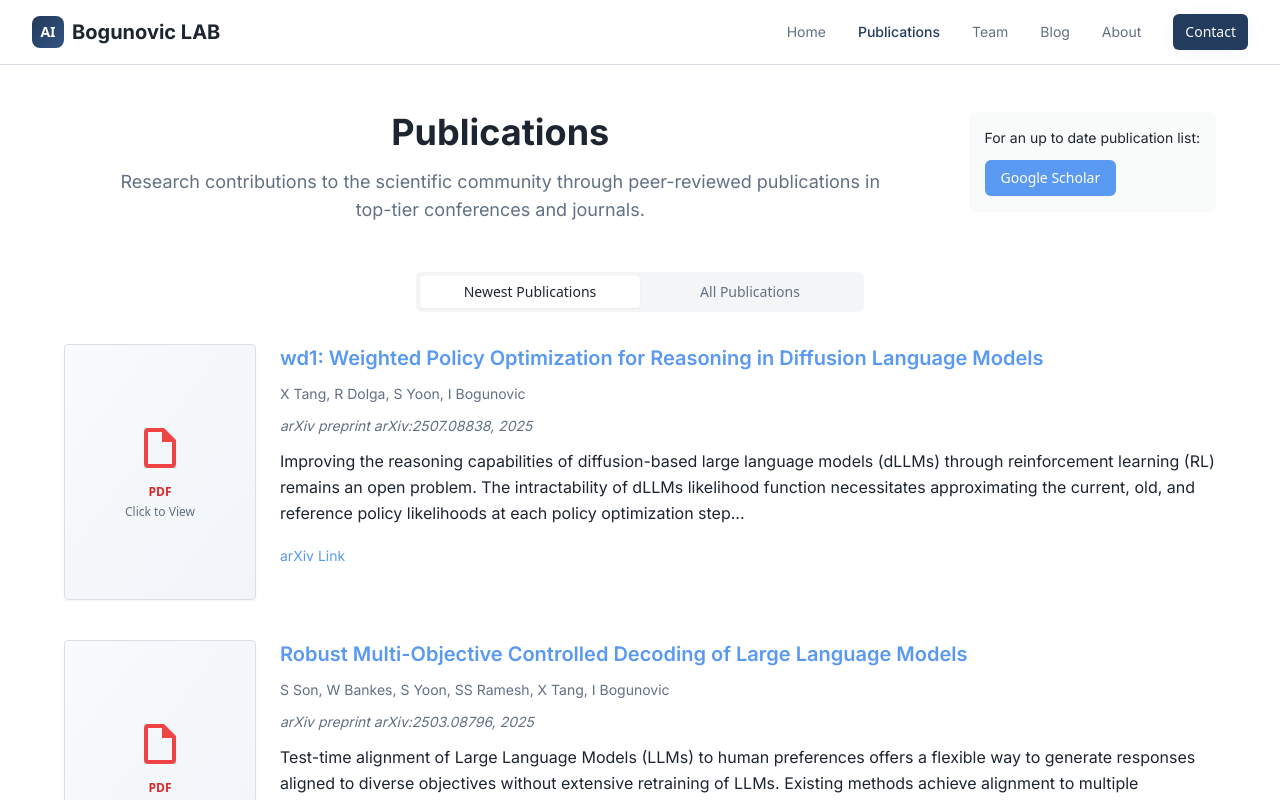
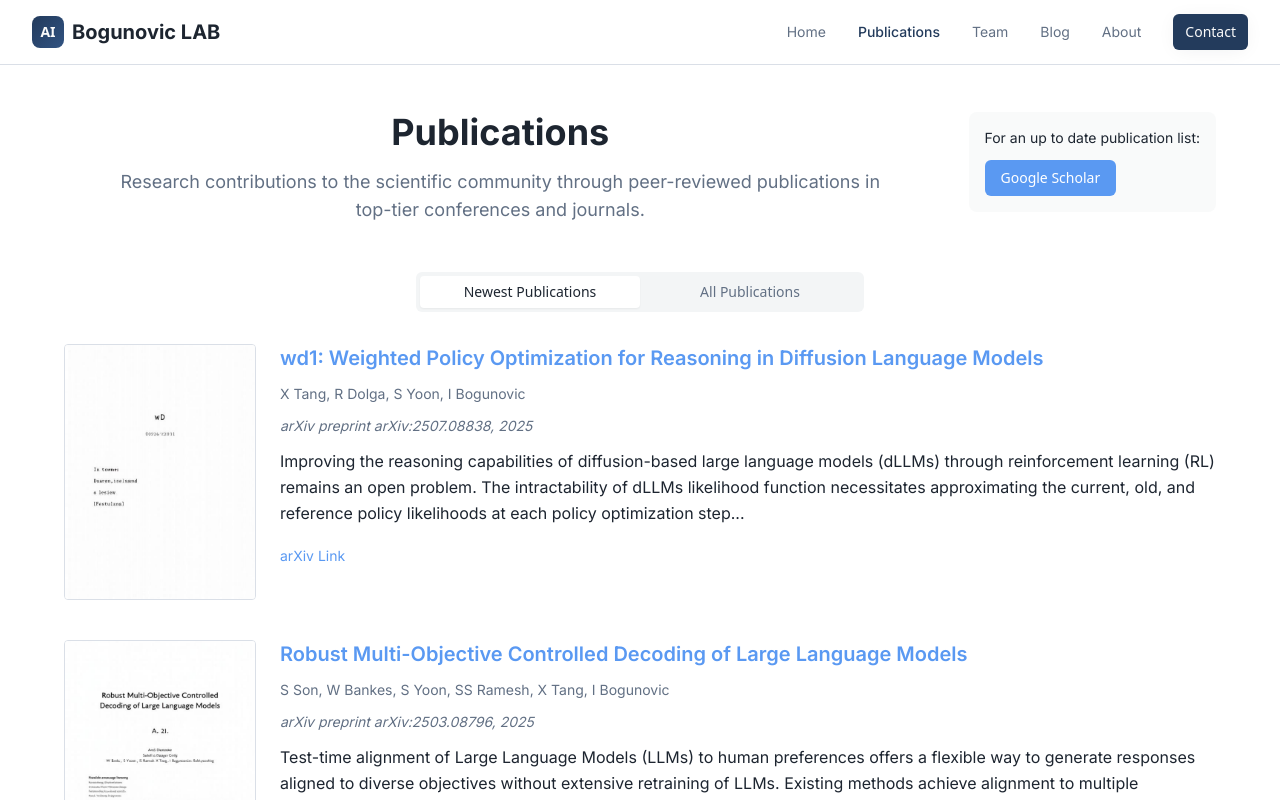
Before and after one commit to ilijabogunovic/rhine-ai, a React (Vite) app: page /publications in a window 1280 px wide. Shown: the top 800 px of the page. Built offline with nearby package versions, Linux system fonts and the light colour scheme.

Commit message:
Add local PDF saving and thumbnail generation
Save PDF files locally and generate thumbnails for the first page of each PDF. Add these local files to the publications page.

```diff
--- a/src/components/PDFThumbnail.tsx
+++ b/src/components/PDFThumbnail.tsx
@@ -1,5 +1,10 @@
 import React, { useState, useEffect } from 'react';
 import * as pdfjsLib from 'pdfjs-dist';
+import paperPreview1 from '@/assets/paper-preview-1.jpg';
+import paperPreview2 from '@/assets/paper-preview-2.jpg';
+import paperPreview3 from '@/assets/paper-preview-3.jpg';
+import paperPreview4 from '@/assets/paper-preview-4.jpg';
+import paperPreview5 from '@/assets/paper-preview-5.jpg';
 
 // Configure PDF.js worker
 pdfjsLib.GlobalWorkerOptions.workerSrc = `//cdnjs.cloudflare.com/ajax/libs/pdf.js/${pdfjsLib.version}/pdf.worker.min.js`;
@@ -8,9 +13,10 @@ interface PDFThumbnailProps {
   file: string;
   className?: string;
   alt?: string;
+  previewIndex?: number;
 }
 
-const PDFThumbnail: React.FC<PDFThumbnailProps> = ({ file, className, alt }) => {
+const PDFThumbnail: React.FC<PDFThumbnailProps> = ({ file, className, alt, previewIndex }) => {
   const [thumbnailUrl, setThumbnailUrl] = useState<string | null>(null);
   const [loading, setLoading] = useState(true);
   const [error, setError] = useState(false);
@@ -19,14 +25,36 @@ const PDFThumbnail: React.FC<PDFThumbnailProps> = ({ file, className, alt }) =>
     window.open(file, '_blank');
   };
 
+  // Use existing preview images as fallback
+  const getPreviewImage = () => {
+    const previews = [
+      paperPreview1,
+      paperPreview2,
+      paperPreview3,
+      paperPreview4,
+      paperPreview5
+    ];
+    return previews[previewIndex || 0] || paperPreview1;
+  };
+
   useEffect(() => {
     const generateThumbnail = async () => {
       try {
         setLoading(true);
         setError(false);
 
+        // Try to load the local PDF file first
+        let pdfUrl = file;
+
+        // If it's an arXiv URL, try to map it to our local file
+        const arxivMatch = file.match(/arxiv\.org\/pdf\/(\d+\.\d+)/);
+        if (arxivMatch) {
+          const arxivId = arxivMatch[1];
+          pdfUrl = `/src/assets/paper-pdfs/${arxivId}.pdf`;
+        }
+
         // Load the PDF document
-        const pdf = await pdfjsLib.getDocument(file).promise;
+        const pdf = await pdfjsLib.getDocument(pdfUrl).promise;
 
         // Get the first page
         const page = await pdf.getPage(1);
@@ -96,24 +124,18 @@ const PDFThumbnail: React.FC<PDFThumbnailProps> = ({ file, className, alt }) =>
   }
 
   if (error || !thumbnailUrl) {
+    // Use static preview image as fallback
     return (
       <div
-        className={`${className} bg-gradient-to-br from-slate-50 to-slate-100 dark:from-slate-800 dark:to-slate-900 border border-border rounded shadow-sm flex flex-col items-center justify-center p-4 cursor-pointer hover:shadow-md transition-shadow`}
+        className={`${className} cursor-pointer hover:shadow-lg transition-shadow border border-border rounded overflow-hidden bg-white`}
         onClick={handleClick}
       >
-        <div className="mb-3">
-          <svg
-            className="w-12 h-12 text-red-500"
-            fill="currentColor"
-            viewBox="0 0 24 24"
-          >
-            <path d="M14,2H6A2,2 0 0,0 4,4V20A2,2 0 0,0 6,22H18A2,2 0 0,0 20,20V8L14,2M18,20H6V4H13V9H18V20Z" />
-          </svg>
-        </div>
-        <div className="text-center">
-          <div className="text-xs font-semibold text-red-600 dark:text-red-400 mb-1">PDF</div>
-          <div className="text-xs text-muted-foreground">Click to View</div>
-        </div>
+        <img
+          src={getPreviewImage()}
+          alt={alt}
+          className="w-full h-full object-cover"
+          loading="lazy"
+        />
       </div>
     );
   }
--- a/src/pages/Publications.tsx
+++ b/src/pages/Publications.tsx
@@ -78,6 +78,7 @@ const Publications = () => {
               file={paper.pdfFile}
               alt={`${paper.title} paper preview`}
               className="w-48 h-64"
+              previewIndex={index}
             />
           </div>
           <div className="flex-1 space-y-3">
```
